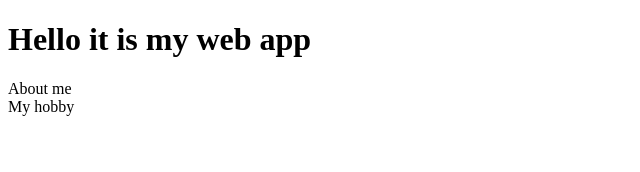
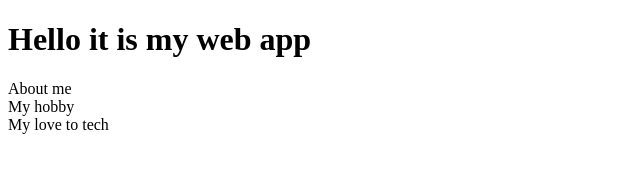
Before and after one commit to annienf17/web-app, a plain HTML site: page index.html in a window 1280 px wide. Shown: the whole page, without its empty margins (0-640 px from the left). Drawn offline with Linux system fonts and the light colour scheme.

Commit message:
more sections in index

```diff
--- a/index.html
+++ b/index.html
@@ -10,5 +10,6 @@
     <header><h1>Hello it is my web app</h1></header>
     <section>About me</section>
     <section>My hobby</section>
+    <section>My love to tech</section>
   </body>
 </html>
```
